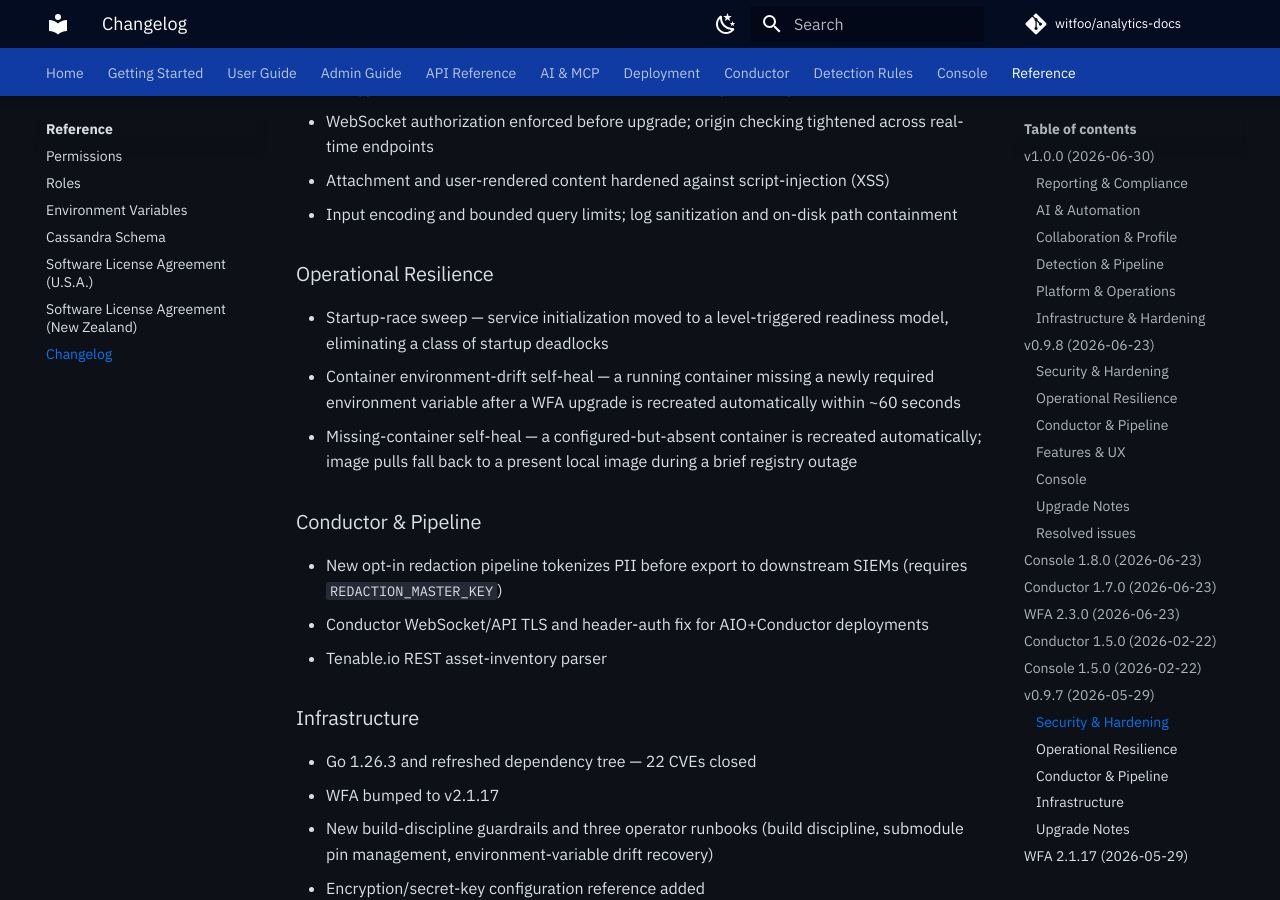
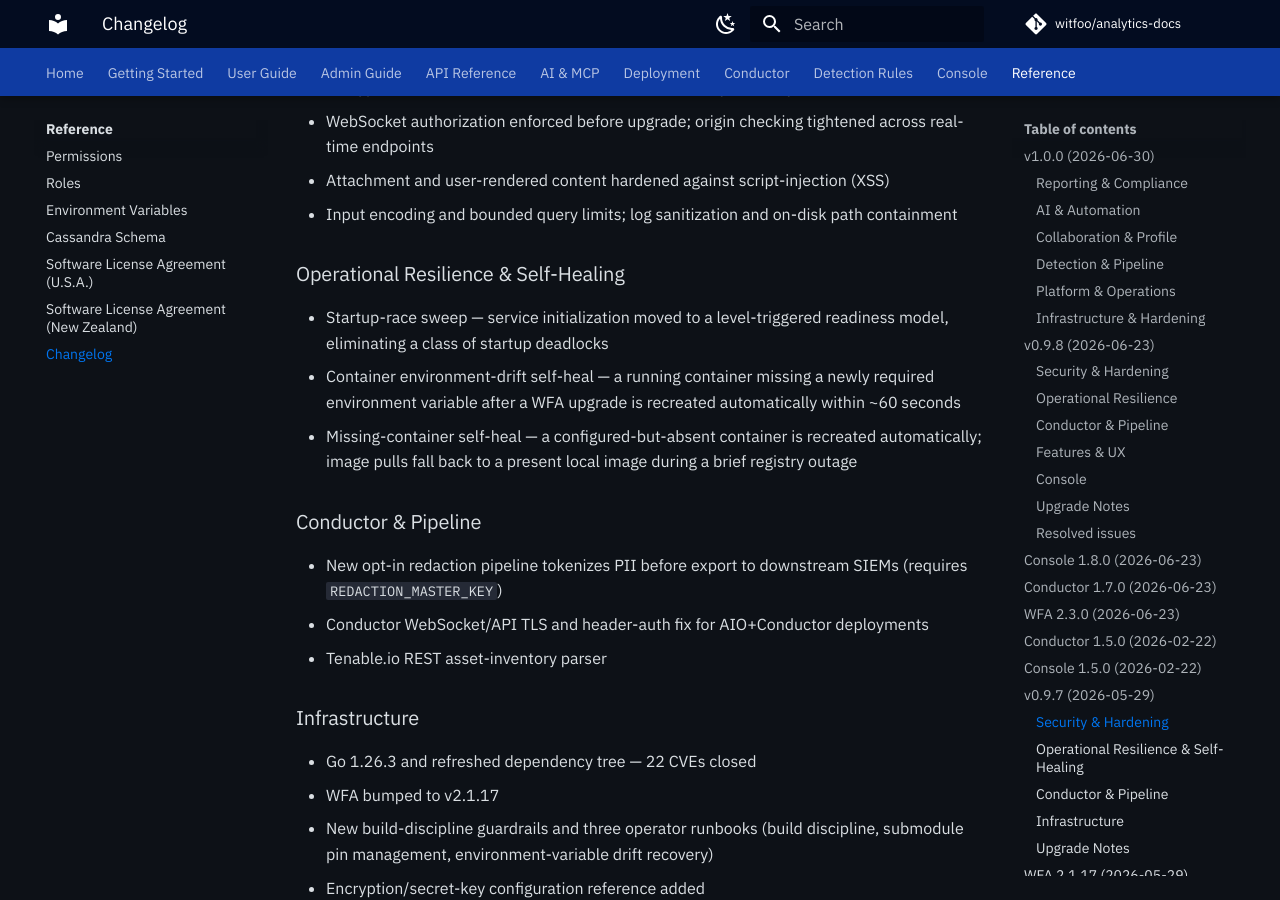
Before and after one commit to witfoo/analytics-docs, an MkDocs documentation site: the page built from docs/reference/changelog.md, in a window 1280 px wide and 900 px high, scrolled down 7042 px. Built offline with MkDocs 1.6.1 and Material for MkDocs 9.7.7, drawn with Linux system fonts in a browser that asks for light colours; plug-ins that fetch from the network failed and are left out; comment, search, counter and statistics services are not loaded; the version menu is left out.

Commit message:
docs: update changelog section title for clarity and add self-healing feature details

```diff
--- a/docs/reference/changelog.md
+++ b/docs/reference/changelog.md
@@ -152,7 +152,7 @@ Security-hardening and operational-resilience release. Consolidates the hardenin
 - Attachment and user-rendered content hardened against script-injection (XSS)
 - Input encoding and bounded query limits; log sanitization and on-disk path containment
 
-### Operational Resilience
+### Operational Resilience & Self-Healing
 
 - Startup-race sweep — service initialization moved to a level-triggered readiness model, eliminating a class of startup deadlocks
 - Container environment-drift self-heal — a running container missing a newly required environment variable after a WFA upgrade is recreated automatically within ~60 seconds
```
